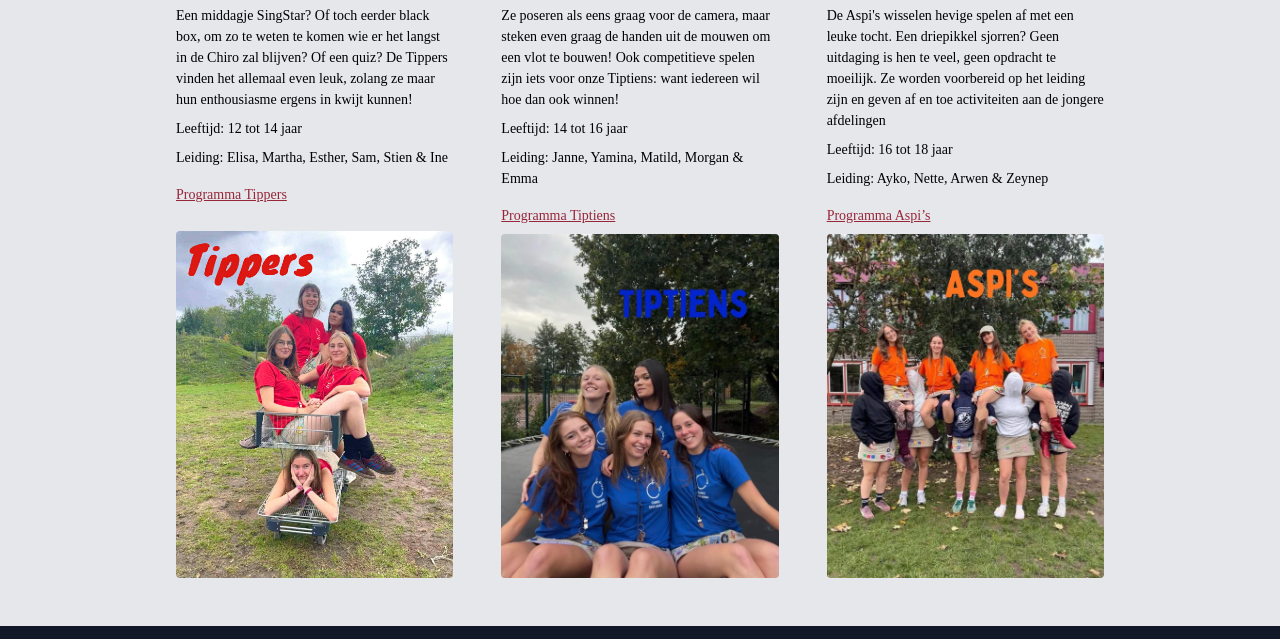
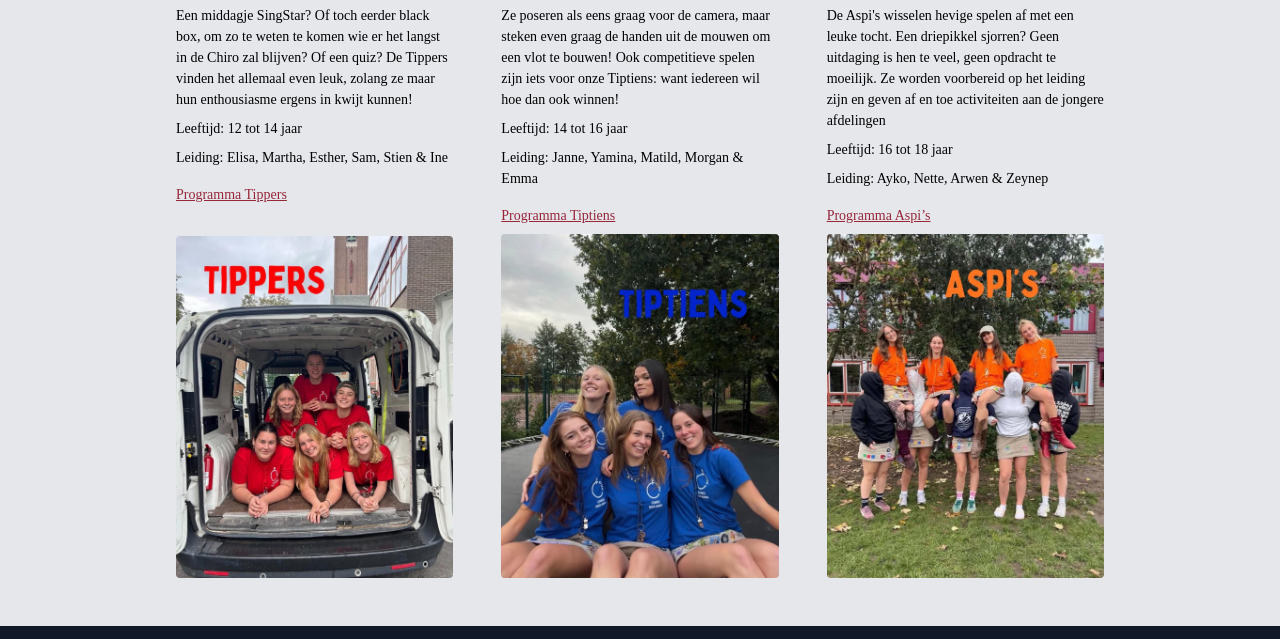
Before and after one commit to chirosintanna/chirosintanna.be, a plain HTML site: page afdelingen/index.html in a window 1280 px wide. Shown: the part 950-1589 px from the top of the page. Drawn offline with Linux system fonts and the light colour scheme; a web font is replaced by a local one.

Commit message:
🖼️ Wijzig afbeelding tippers-afbeelding

```diff
--- a/afdelingen/index.html
+++ b/afdelingen/index.html
@@ -145,7 +145,7 @@
           </p>
           <div class="card-spacer"></div>
           <picture data-edit="tippers-afbeelding">
-            <img src="/assets/img/09023af1-9119-46bb-954f-5bb0c23aa8ed.jpg" alt="Leidingsploeg Tippers">
+            <img src="/assets/img/71441170-8462-4ec0-a39f-d0b1855c4ded.jfif" alt="Leidingsploeg Tippers">
           </picture>
         </div>
 
```
